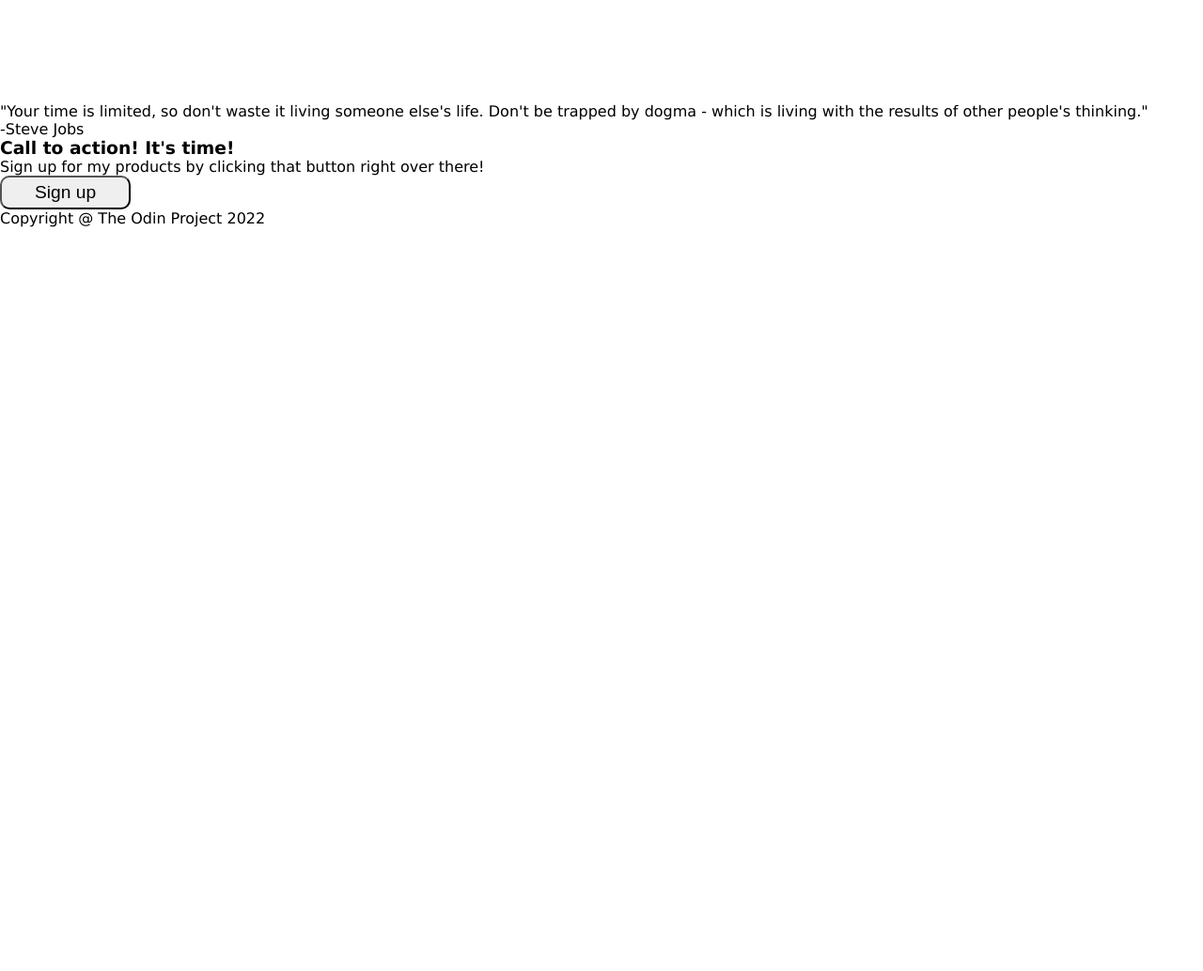
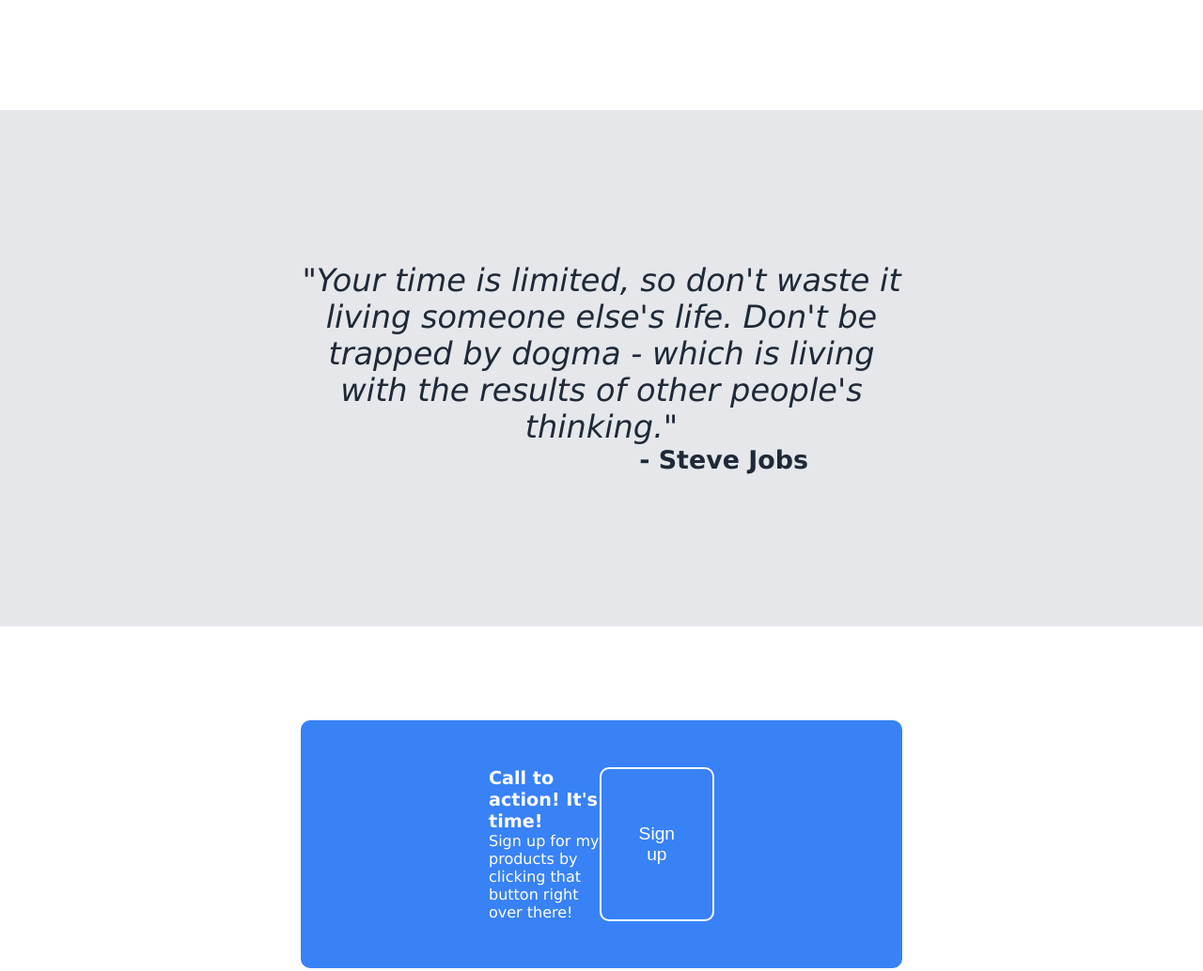
Before and after one commit to rrr-source/or-landing-page, a plain HTML site: page index.html in a window 1280 px wide. Shown: the part 999-2033 px from the top of the page at 94% size. Before the commit the page ends 1241 px from the top, so only its background shows below. Drawn offline with Linux system fonts and the light colour scheme.

Commit message:
The project is finished

```diff
--- a/css/styles.css
+++ b/css/styles.css
@@ -62,7 +62,7 @@
 
 .btn {
     font-size: 1.2em;
-    padding: 5px 35px;
+    padding: 10px 40px;
     border-radius: 10px;
 }
 
@@ -125,3 +125,63 @@
 
 
 /* 3rd section */
+.quotation {
+    background-color: #E5E7EB;
+    text-align: center;
+    padding: 162px 320px;
+    font-size: 2.1em;
+    font-style: italic;
+    color: #1F2937;
+}
+
+.quote-cap {
+    text-align: right;
+    margin-right: 100px;
+    font-style: normal;
+    font-weight: bold;
+    font-size: 0.8em;
+}
+
+.main-section-three {
+    padding: 100px 320px;
+}
+
+.action-container {
+    background-color: #3882F6;
+    color: white;
+    padding: 50px 200px;
+    display: flex;
+    border-radius: 10px;
+}
+
+.a-info {
+    display: flex;
+    flex-direction: column;
+}
+
+.action-header {
+    font-size: 1.2em;
+}
+
+.action-para {
+    font-size: 1em;
+}
+
+.main-btn {
+    display: flex;
+    margin-left: auto;
+    background-color: #3882F6;
+    border: 2px solid white;
+    color: white;
+    justify-content: center;
+    align-items: center;
+}
+
+
+/* Footer */
+footer {
+    background-color: #1F2937;
+    color: white;
+    text-align: center;
+    padding: 40px 100px;
+}
--- a/index.html
+++ b/index.html
@@ -51,14 +51,16 @@
                 <div class="quotation">
                     <blockquote class="quote" cite="https://parade.com/937586/parade/life-quotes/">
                         <p class="quote-para">"Your time is limited, so don't waste it living someone else's life. Don't be trapped by dogma - which is living with the results of other people's thinking."</p>
-                        <figcaption>-Steve Jobs</figcaption>
+                        <p class="quote-cap">- Steve Jobs</p>
                     </blockquote>
                 </div>
             </section>
             <section class="main-section-three">
-                <div class="a">
-                    <h3>Call to action! It's time!</h3>
-                    <p>Sign up for my products by clicking that button right over there!</p>
+                <div class="action-container">
+                    <div class="a-info">
+                        <h3 class="action-header">Call to action! It's time!</h3>
+                        <p class="action-para">Sign up for my products by clicking that button right over there!</p>
+                    </div>
                     <button class="main-btn btn">Sign up</button>
                 </div>
             </section>
```
